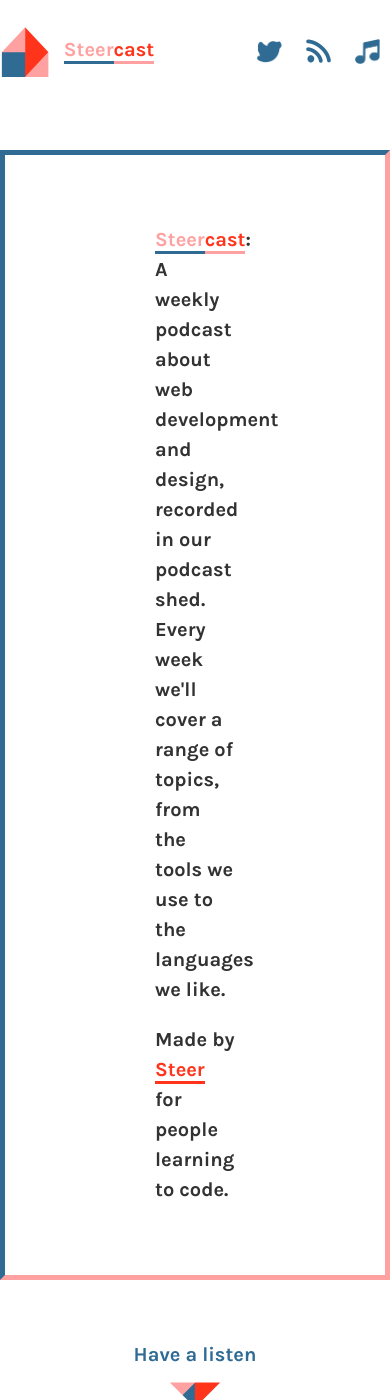
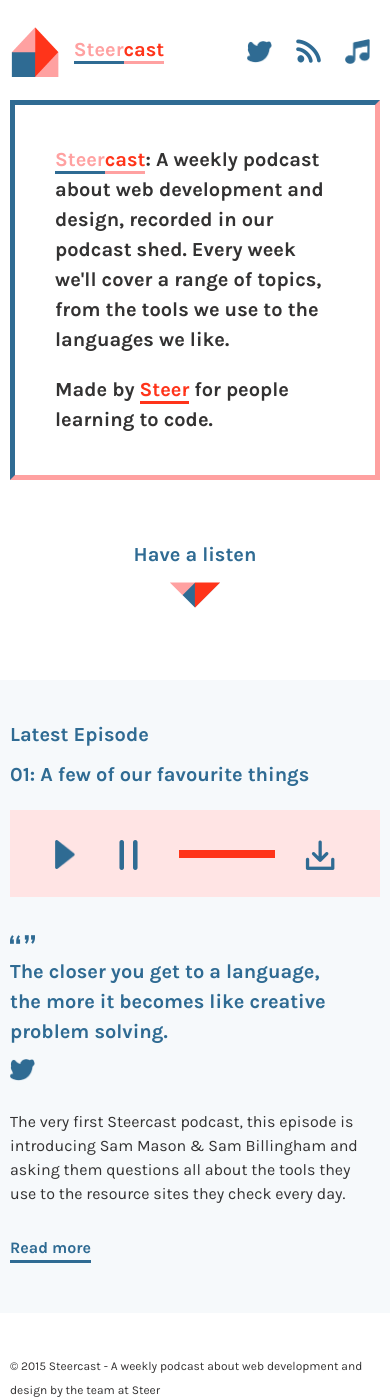
Before and after one commit to vivienney/podcast, a Jekyll site: the page built from index.html, in a window 390 px wide and 1400 px high. Built offline with Jekyll 4.4.1, drawn with Linux system fonts in a browser that asks for light colours.

Commit message:
Add responsive-ness

```diff
--- a/_sass/_base.scss
+++ b/_sass/_base.scss
@@ -183,6 +183,10 @@
   @include shift(4);
 }
 
+.episode__player--orphan {
+  @include shift(4);
+}
+
 .episode__latest-notice, .episode__player {
   margin-bottom: 30px;
 }
@@ -225,9 +229,6 @@
 
 .current-episode {
   margin-top: 100px;
-  .episode__player--orphan {
-    @include shift(4);
-  }
 }
 
 .player__container {
@@ -311,3 +312,44 @@
 small {
   font-size: 12px;
 }
+
+@include media($desktop) {
+  .container {
+    margin: 0 10px;
+  }
+}
+
+@include media($tablet) {
+  header {
+    position: relative;
+  }
+
+  .hero, .current-episode {
+    margin-top: 0;
+  }
+
+  .hero {
+    padding: 40px;
+  }
+
+  .episode__latest-notice, .episode__tweet-quote, .episode__player, .episode__shownotes {
+    @include span-columns(12);
+  }
+
+  .episode__player--orphan {
+    @include shift(0);
+  }
+
+  blockquote {
+    padding-top: 30px;
+    font-size: 20px;
+  }
+
+  .episode__tweet-quote a {
+    margin-top: 10px;
+  }
+
+  .episode__latest-notice {
+    margin-bottom: 0;
+  }
+}
--- a/_sass/_variables.scss
+++ b/_sass/_variables.scss
@@ -14,3 +14,5 @@
 $on-laptop:        800px;
 
 $max-width:        960px;
+$desktop: new-breakpoint(max-width 980px);
+$tablet: new-breakpoint(max-width 720px);
```
